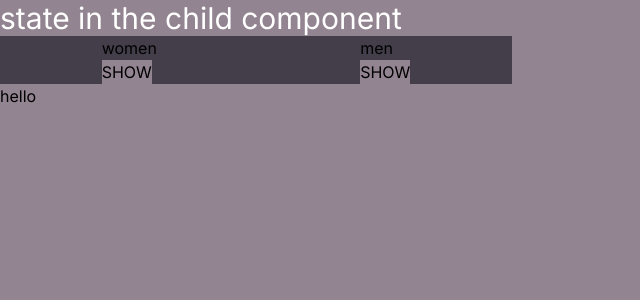
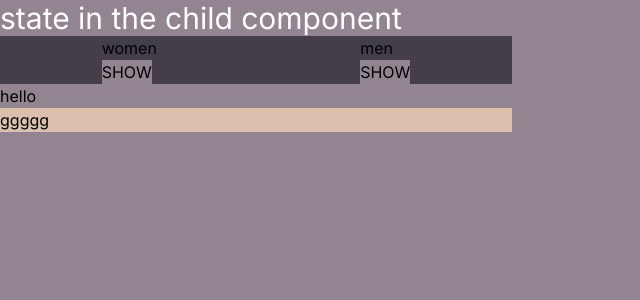
Before and after one commit to akareagwom/lifting_up_state, a Next.js app: page / in a window 1280 px wide. Shown: the top 300 px of the page, without its empty margins (0-640 px from the left). Built offline with nearby package versions, Linux system fonts and the light colour scheme.

Commit message:
parent component

```diff
--- a/src/app/page.js
+++ b/src/app/page.js
@@ -1,9 +1,11 @@
+import Talk from "@/components/talk"
 import Discuss from "../components/discuss"
 
 export default function Home() {
   return (
    <div className="bg-[#928490] h-screen">
     <Discuss/>
+    <Talk/>
    </div>
   )
 }
--- /dev/null
+++ b/src/components/talk.jsx
@@ -0,0 +1,10 @@
+"use client";
+import {useState} from "react"
+
+export default function Talk (){
+    return (
+        <div className="bg-[#DBC1AD] w-[40%]">
+ggggg
+        </div>
+    )
+}
```
